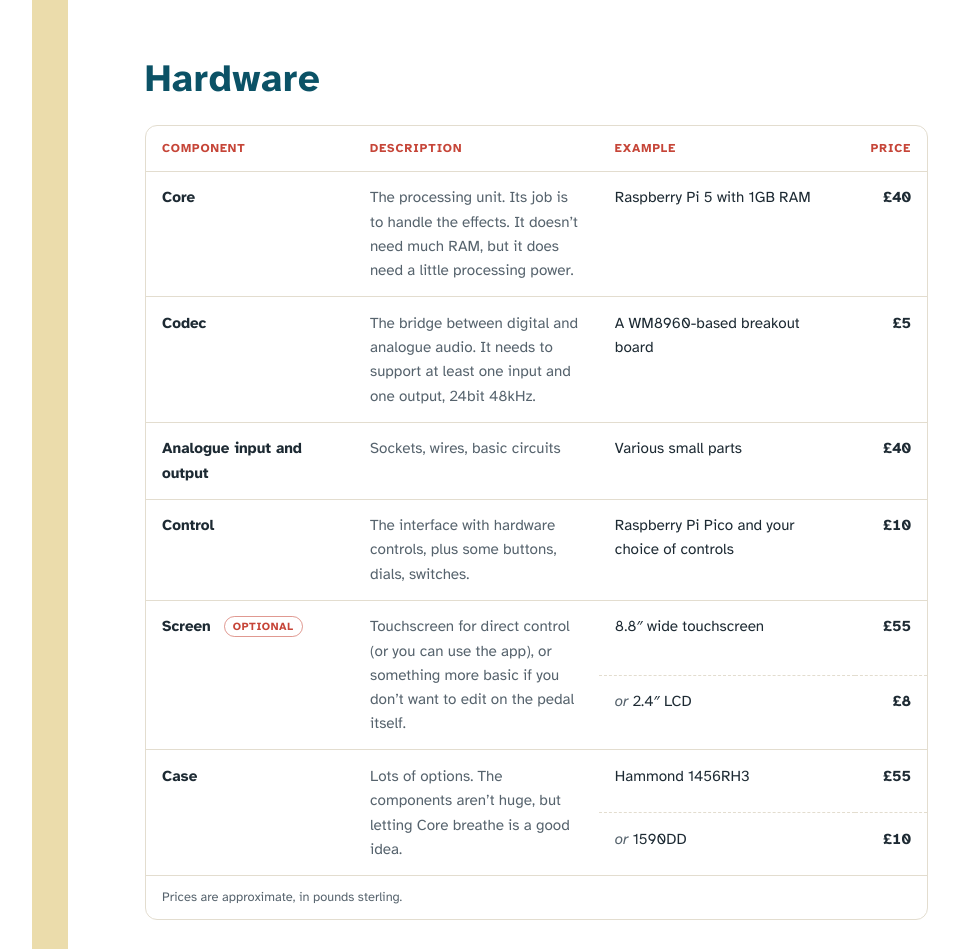
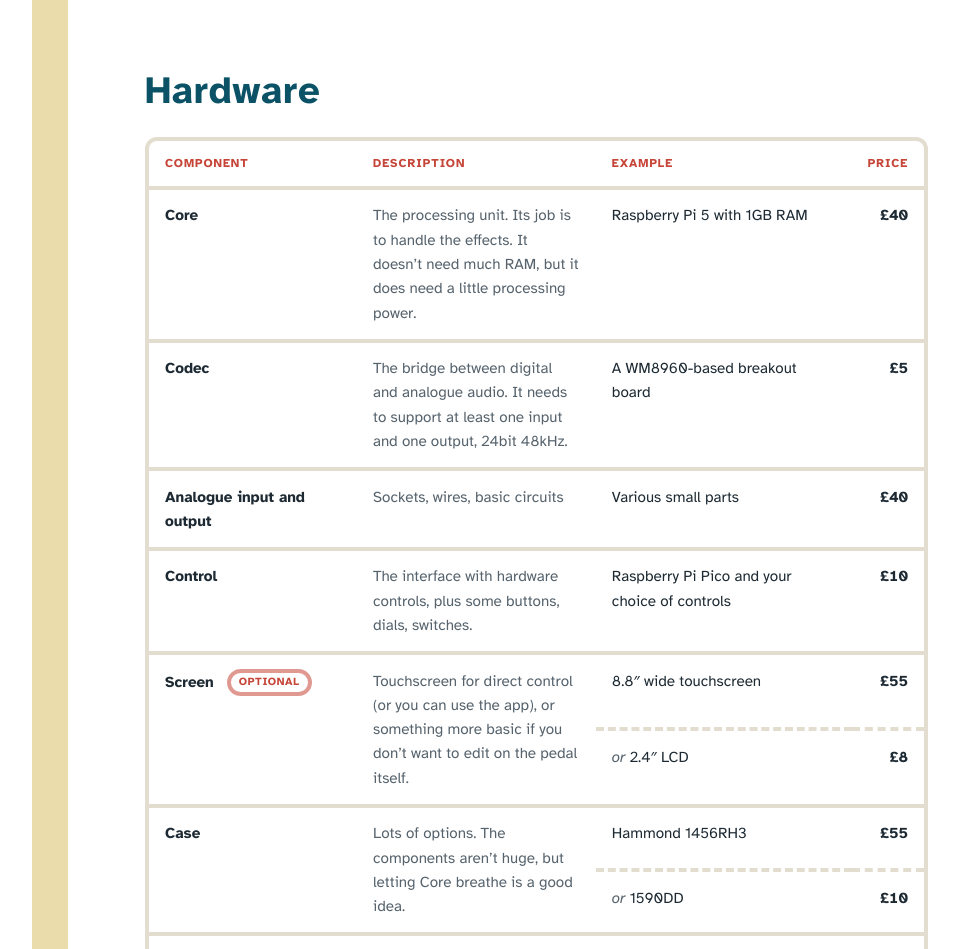
Before and after one commit to pedal-science/comms, an Astro site in the folder website/: page / in a window 1280 px wide. Shown: the part 1723-2672 px from the top of the page, without its empty margins (275-1234 px from the left). Built offline with nearby package versions, Linux system fonts and the light colour scheme; Astro itself is replaced by a stand-in of ours; a web font is replaced by a local one.

Commit message:
Make the page's 1px borders 4px

```diff
--- a/website/src/pages/index.astro
+++ b/website/src/pages/index.astro
@@ -448,7 +448,7 @@ const repos = [
 	}
 	.parts-wrap {
 		margin-top: 1.5rem;
-		border: 1px solid var(--line);
+		border: 4px solid var(--line);
 		border-radius: 12px;
 		background: var(--bg-raised);
 		overflow: hidden;
@@ -464,7 +464,7 @@ const repos = [
 		color: var(--muted);
 		font-size: 0.8rem;
 		padding: 0.7rem 1rem;
-		border-top: 1px solid var(--line);
+		border-top: 4px solid var(--line);
 	}
 	.parts thead th {
 		text-align: left;
@@ -475,7 +475,7 @@ const repos = [
 		color: var(--accent);
 		background: color-mix(in srgb, var(--accent) 7%, var(--bg-raised));
 		padding: 0.8rem 1rem;
-		border-bottom: 1px solid var(--line);
+		border-bottom: 4px solid var(--line);
 	}
 	.parts td,
 	.parts tbody th {
@@ -484,13 +484,13 @@ const repos = [
 		padding: 0.85rem 1rem;
 	}
 	.parts tbody + tbody {
-		border-top: 1px solid var(--line);
+		border-top: 4px solid var(--line);
 	}
 	.parts tbody:hover {
 		background: color-mix(in srgb, var(--accent) 4%, transparent);
 	}
 	.parts tr.alt td {
-		border-top: 1px dashed var(--line);
+		border-top: 4px dashed var(--line);
 	}
 	.parts tr.alt .example::before {
 		content: 'or ';
@@ -524,7 +524,7 @@ const repos = [
 		text-transform: uppercase;
 		letter-spacing: 0.06em;
 		color: var(--accent);
-		border: 1px solid color-mix(in srgb, var(--accent) 55%, transparent);
+		border: 4px solid color-mix(in srgb, var(--accent) 55%, transparent);
 		border-radius: 999px;
 		vertical-align: 0.1em;
 	}
@@ -595,7 +595,7 @@ const repos = [
 	}
 	.pillars li {
 		background: var(--raised);
-		border: 1px solid var(--line);
+		border: 4px solid var(--line);
 		border-radius: 12px;
 		padding: 1.4rem;
 	}
@@ -638,7 +638,7 @@ const repos = [
 		grid-template-columns: 9rem 1fr;
 		gap: 1rem;
 		padding: 0.6rem 0;
-		border-bottom: 1px solid var(--line);
+		border-bottom: 4px solid var(--line);
 	}
 	.repos a {
 		font-weight: 700;
@@ -657,6 +657,6 @@ const repos = [
 		color: var(--muted);
 		font-size: 0.9rem;
 		padding: 1rem 0 3rem;
-		border-top: 1px solid var(--line);
+		border-top: 4px solid var(--line);
 	}
 </style>
```
